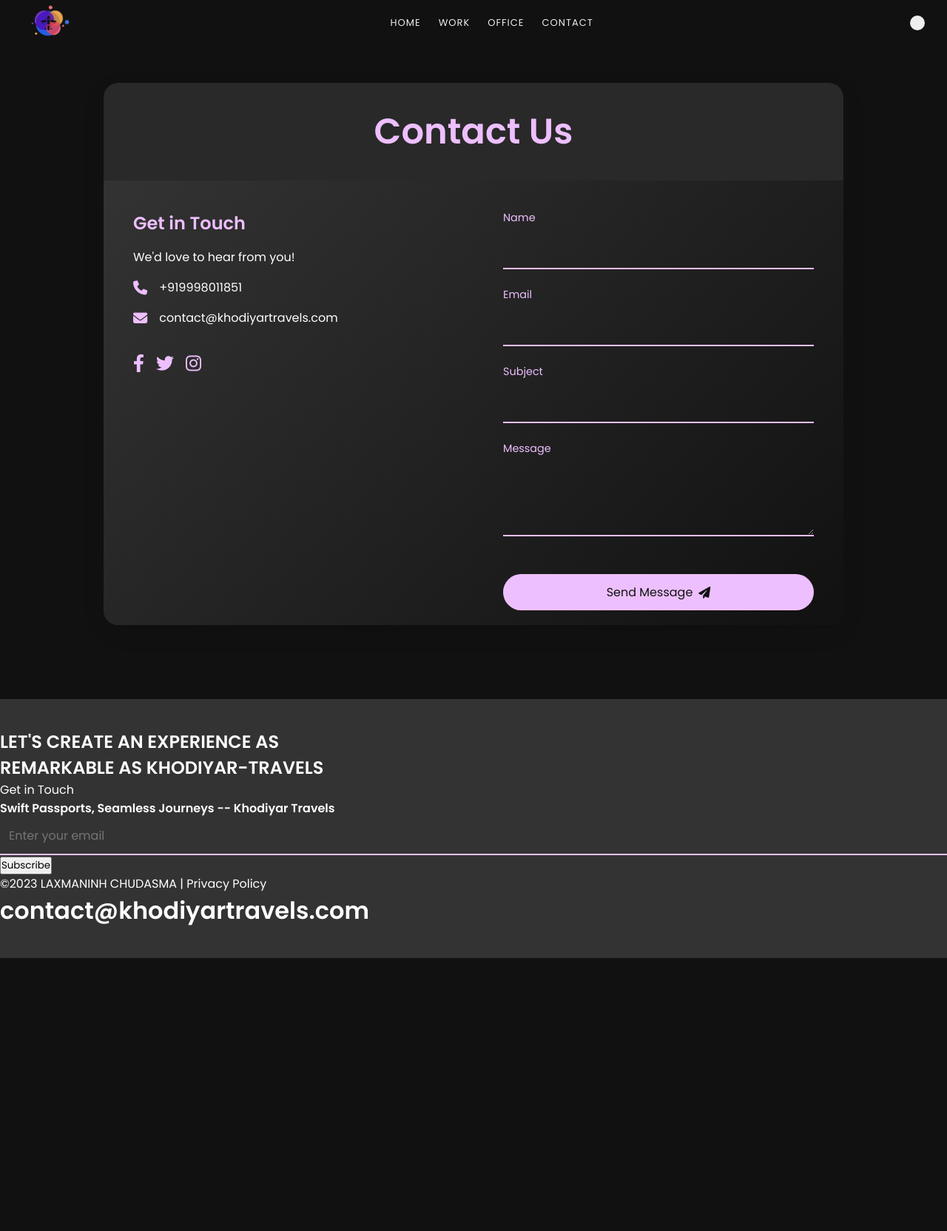
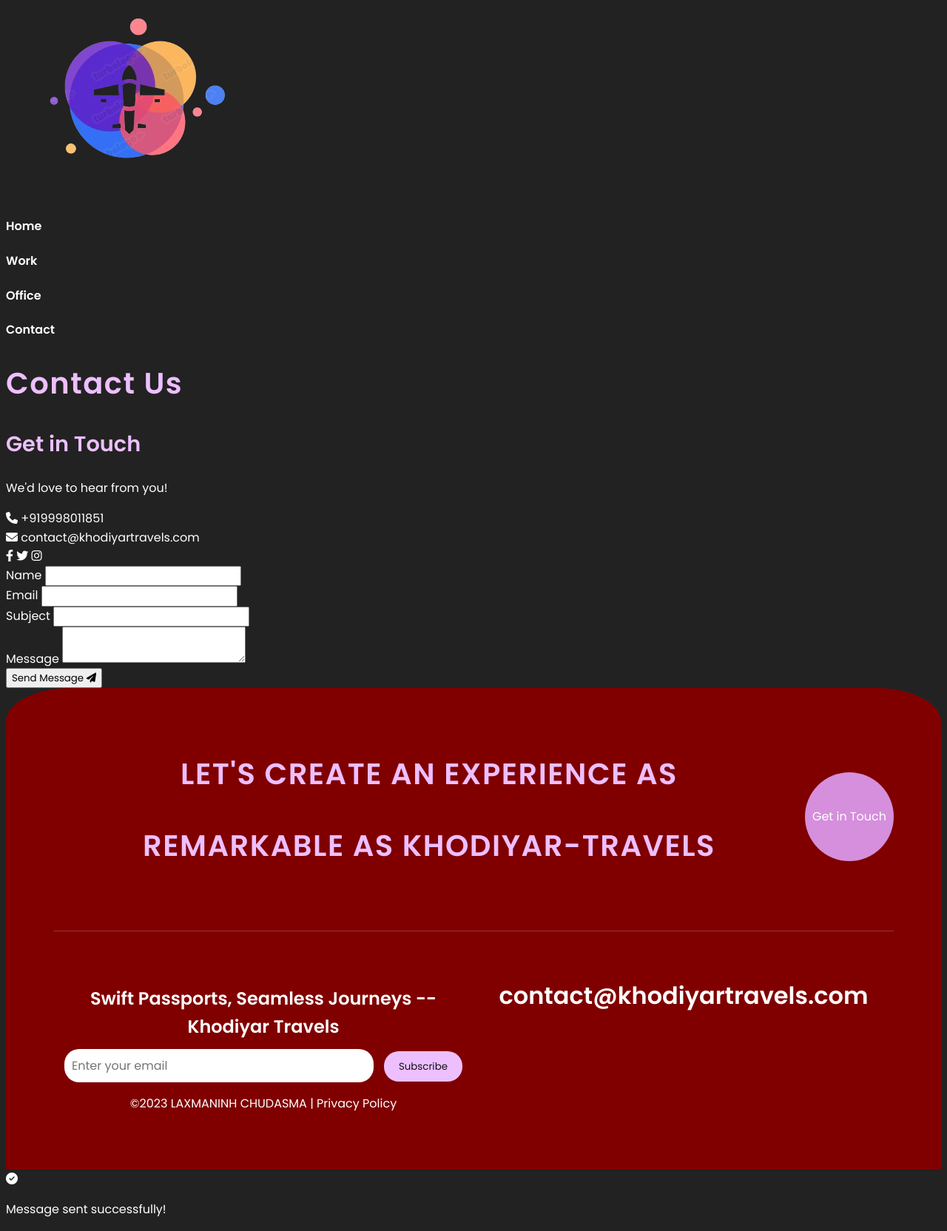
Before and after one commit to meghdeep18/Django_khodiyar, a Django app: page /contact in a window 1280 px wide. Shown: the whole page at 74% size. Before the commit the page ends 1295 px from the top, so only its background shows below. Run offline with Django 5.2, Linux system fonts and the light colour scheme; some libraries are stand-ins or nearby versions.

Commit message:
🍃working with django

```diff
--- a/K_app/static/contact.css
+++ b/K_app/static/contact.css
@@ -1,406 +1,134 @@
 @import url('https://fonts.googleapis.com/css2?family=Poppins:wght@300;400;600&display=swap');
 
-* {
-    margin: 0;
-    padding: 0;
-    box-sizing: border-box;
-    font-family: "Poppins", sans-serif;
+:root {
+    --primary-color: #EDBFFF;
+    --secondary-color: #111;
+    --background-color: #222;
+    --text-color: #fff;
+    --hover-color: #d58fdc;
+    --font-family: "Poppins", sans-serif;
+    --transition-speed: 0.3s;
 }
 
+body, input, textarea, button {
+    font-family: var(--font-family);
+    font-weight: 400;
+    line-height: 1.6;
+}
+
+h1, h2, h4 {
+    font-weight: 600;
+}
+
+.page-title, .footer-text h2 {
+    font-size: 2.5rem;
+    letter-spacing: 1.5px;
+    color: var(--primary-color);
+}
+
+.subtitle {
+    font-size: 1.8rem;
+    color: var(--primary-color);
+}
 body {
-    background-color: #111;
-    color: white;
-    overflow-x: hidden;
+    background-color: var(--background-color);
+    color: var(--text-color);
 }
-a{
+
+a {
+    color: var(--text-color);
     text-decoration: none;
 }
 
-/* Navigation Styles */
-#nav {
-    height: 62px;
-    width: 100%;
-    display: flex;
-    align-items: center;
-    justify-content: space-between;
-    padding: 0 30px;
-    color: #fff;
-    position: fixed;
-    mix-blend-mode: difference;
-    z-index: 99;
+.footer {
+    background-color:maroon;  /* Dark background to differentiate from the content */
+    color: #fff;  /* White text for contrast */
+    padding: 50px 5vw;  /* Padding for spacing */
+    text-align: center;  /* Center-align the text */
+    border-top-left-radius: 7%   ;
+    border-top-right-radius: 7%   ;
+
 }
 
-#nav img {
-    height: 55px;
+.footer .upper {
+    display: flex;
+    justify-content: space-between;
+    align-items: center;
+    flex-wrap: wrap;  /* Allow wrapping on smaller screens */
+    padding-bottom: 30px;
+    border-bottom: 1px solid rgba(255, 255, 255, 0.2);  /* Subtle border between upper and lower sections */
 }
 
-#nav-part2 {
-    display: flex;
-    align-items: center;
-    justify-content: space-between;
-    gap: 10px;
+.footer .upper .footer-text {
+    flex: 1;  /* Take up equal space */
+    margin-bottom: 20px;  /* Spacing for smaller screens */
 }
 
-#nav h4 {
-    text-transform: uppercase;
-    font-size: 13px;
-    font-weight: 400;
-    padding: 7px;
-    cursor: pointer;
-    letter-spacing: 1px;
-}
-
-#nav a {
-    text-decoration: none;
-    color: white;
-}
-
-#nav #circle {
-    height: 20px;
-    width: 20px;
+.footer .upper .circle {
+    background-color: #d58fdc;  /* Fun color for the button */
+    color: #fff;  /* Dark text on light button */
     border-radius: 50%;
-    background-color: #fff;
-}
-
-/* Main Content Styles */
-.main {
-    padding-top: 62px; /* To account for fixed nav */
-    min-height: calc(100vh - 150px); /* Adjust based on your footer height */
+    width: 120px;
+    height: 120px;
     display: flex;
     justify-content: center;
     align-items: center;
-    padding-bottom: 50px;
+    cursor: pointer;
+    transition: transform 0.3s ease, box-shadow 0.3s ease;
 }
 
-.container {
-    background-color: rgba(255, 255, 255, 0.1);
-    border-radius: 20px;
-    box-shadow: 0 10px 30px rgba(0, 0, 0, 0.1);
-    overflow: hidden;
-    width: 100%;
-    max-width: 1000px;
-    margin: 50px auto;
+.footer .upper .circle:hover {
+    transform: scale(1.1);  /* Subtle scale effect on hover */
+    box-shadow: 0 10px 20px rgba(0, 0, 0, 0.2);  /* Shadow for depth */
 }
 
-.page-title {
-    font-size: 3rem;
-    text-align: center;
-    padding: 30px 0;
-    color: #EDBFFF;
+.footer .lower {
+    display: flex;
+    justify-content: space-between;
+    flex-wrap: wrap;  /* Wrap content on smaller screens */
+    padding-top: 30px;
 }
 
-.contact-wrapper {
-    display: flex;
-    background: linear-gradient(135deg, #333 0%, #111 100%);
+.footer .lower .left,
+.footer .lower .right {
+    flex: 1;  /* Take up equal space */
+    margin: 10px 0;  /* Spacing for smaller screens */
 }
 
-.left-section, .right-section {
-    flex: 1;
-    padding: 40px;
-}
-
-.subtitle {
+.footer .lower .left h4 {
     font-size: 1.5rem;
-    margin-bottom: 1rem;
-    color: #EDBFFF;
-}
-
-.contact-info {
-    margin-bottom: 2rem;
-}
-
-.info-item {
-    display: flex;
-    align-items: center;
-    margin-bottom: 1rem;
-}
-
-.info-item i {
-    margin-right: 1rem;
-    font-size: 1.2rem;
-    color: #EDBFFF;
-}
-
-.social-links {
-    display: flex;
-    gap: 1rem;
-}
-
-.social-icon {
-    color: #EDBFFF;
-    font-size: 1.5rem;
-    transition: transform 0.3s ease;
-}
-
-.social-icon:hover {
-    transform: scale(1.2);
-}
-
-.form-group {
-    margin-bottom: 1.5rem;
-    position: relative;
-}
-
-label {
-    display: block;
-    font-size: 0.9rem;
-    margin-bottom: 0.5rem;
-    color: #EDBFFF;
-}
-
-input, textarea {
-    width: 100%;
-    padding: 0.75rem;
-    font-size: 1rem;
-    border: none;
-    border-bottom: 2px solid #EDBFFF;
-    background-color: transparent;
-    color: white;
-    transition: border-color 0.3s ease;
-}
-
-input:focus, textarea:focus {
-    outline: none;
-    border-color: #fff;
-}
-
-.input-animation {
-    position: absolute;
-    bottom: 0;
-    left: 0;
-    width: 0;
-    height: 2px;
-    background-color: #fff;
-    transition: width 0.3s ease;
-}
-
-input:focus + .input-animation,
-textarea:focus + .input-animation {
-    width: 100%;
-}
-
-textarea {
-    resize: vertical;
-    min-height: 100px;
-}
-
-.submit-btn {
-    background: #EDBFFF;
-    color: #111;
-    border: none;
-    padding: 0.75rem 1.5rem;
-    font-size: 1rem;
-    border-radius: 50px;
-    cursor: pointer;
-    transition: transform 0.3s ease, box-shadow 0.3s ease;
-    display: flex;
-    align-items: center;
-    justify-content: center;
-    gap: 0.5rem;
-    width: 100%;
-}
-
-.submit-btn:hover {
-    transform: translateY(-3px);
-    box-shadow: 0 5px 15px rgba(237, 191, 255, 0.3);
-}
-
-/* Footer Styles */
-footer {
-    background-color: #333;
-    color: #fff;
-    padding: 40px 0;
-    font-family: Arial, sans-serif;
-}
-
-.footer-top {
-    display: flex;
-    justify-content: space-around;
-    flex-wrap: wrap;
-    padding-bottom: 20px;
-    border-bottom: 1px solid #444;
-}
-
-.footer-section {
-    flex: 1;
-    min-width: 200px;
-    margin: 20px 0;
-}
-
-.footer-section h3 {
-    font-size: 18px;
-    margin-bottom: 15px;
-    color: #4CAF50;
-}
-
-.footer-section p,
-.footer-section ul {
-    font-size: 14px;
-    line-height: 1.6;
-}
-
-.footer-section ul {
-    list-style: none;
-    padding: 0;
-}
-
-.footer-section ul li {
     margin-bottom: 10px;
 }
 
-.footer-section ul li a {
-    color: #bbb;
-    text-decoration: none;
+.footer .lower .left input {
+    width: 70%;
+    padding: 10px;
+    border: none;
+    border-radius: 20px;
+    margin-right: 10px;
+    font-size: 1rem;
 }
 
-.footer-section ul li a:hover {
-    color: #4CAF50;
+.footer .lower .left button {
+    padding: 10px 20px;
+    background-color: #EDBFFF;
+    color: #111;
+    border: none;
+    border-radius: 20px;
+    cursor: pointer;
+    transition: background-color 0.3s ease;
 }
 
-.footer-section.social ul.social-icons {
-    display: flex;
-    padding: 0;
+.footer .lower .left button:hover {
+    background-color: #d58fdc;  /* Darker shade on hover */
 }
 
-.footer-section.social ul.social-icons li {
-    margin-right: 10px;
+.footer .lower .right p {
+    font-size: 1.2rem;
+    opacity: 0.8;  /* Subtle opacity for secondary text */
 }
 
-.footer-section.social ul.social-icons li a img {
-    width: 30px;
-    height: 30px;
+.footer .lower .right p:hover {
+    opacity: 1;  /* Fully visible on hover */
+    transition: opacity 0.3s ease;
 }
-
-.footer-section.newsletter form {
-    display: flex;
-    flex-direction: column;
-}
-
-.footer-section.newsletter form input[type="email"] {
-    padding: 10px;
-    margin-bottom: 10px;
-    border: none;
-    border-radius: 4px;
-}
-
-.footer-section.newsletter form button {
-    padding: 10px;
-    background-color: #4CAF50;
-    color: white;
-    border: none;
-    border-radius: 4px;
-    cursor: pointer;
-}
-
-.footer-section.newsletter form button:hover {
-    background-color: #45a049;
-}
-
-.footer-bottom {
-    text-align: center;
-    margin-top: 20px;
-}
-
-.footer-bottom p {
-    margin: 0;
-    font-size: 14px;
-}
-
-.footer-bottom p a {
-    color: #4CAF50;
-    text-decoration: none;
-}
-
-.footer-bottom p a:hover {
-    text-decoration: underline;
-}
-
-.success-message {
-    position: fixed;
-    top: 20px;
-    right: -300px;
-    background-color: #4CAF50;
-    color: white;
-    padding: 15px 20px;
-    border-radius: 5px;
-    display: flex;
-    align-items: center;
-    gap: 10px;
-    transition: right 0.5s ease;
-    z-index: 1000;
-}
-
-.success-message.show {
-    right: 20px;
-}
-
-#scrollToTopBtn {
-    position: fixed;
-    bottom: 30px;
-    right: 30px;
-    background-color: #4CAF50;
-    border: none;
-    border-radius: 50%;
-    width: 50px;
-    height: 50px;
-    display: none;
-    justify-content: center;
-    align-items: center;
-    cursor: pointer;
-    z-index: 1000;
-}
-
-#scrollToTopBtn img {
-    width: 25px;
-    height: 25px;
-}
-
-#scrollToTopBtn:hover {
-    background-color: #45a049;
-}
-@keyframes fadeIn {
-    from { opacity: 0; }
-    to { opacity: 1; }
-}
-
-
-footer {
-    animation: fadeIn 1.5s ease-in;
-}
-
-
-
-@media (max-width: 768px) {
-    .contact-wrapper {
-        flex-direction: column;
-    }
-
-    .left-section, .right-section {
-        padding: 30px;
-    }
-
-    .footer .upper, .footer .lower {
-        flex-direction: column;
-        align-items: center;
-    }
-
-    .footer .lower .left input {
-        width: 100%;
-        margin-bottom: 10px;
-    }
-}
-@media (max-width: 768px) {
-    .footer-top {
-        flex-direction: column;
-        align-items: center;
-        text-align: center;
-    }
-
-    .footer-section {
-        margin: 15px 0;
-    }
-
-    .footer-section.social ul.social-icons {
-        justify-content: center;
-    }
-}
--- a/K_app/templates/base.html
+++ b/K_app/templates/base.html
@@ -46,10 +46,6 @@
         s0.parentNode.insertBefore(s1,s0);
     })();
     </script>
-
-
-
-
     {% endblock %}
 
 </body>
--- a/K_app/templates/contact.html
+++ b/K_app/templates/contact.html
@@ -5,18 +5,18 @@
     <meta charset="UTF-8">
     <meta name="viewport" content="width=device-width, initial-scale=1.0">
     <title>Contact Us - Khodiyar Travels</title>
-    <link rel="stylesheet" href="{% static  'contact.css'%}">
+    <link rel="stylesheet" href="{% static 'contact.css' %}">
     <link rel="stylesheet" href="https://cdnjs.cloudflare.com/ajax/libs/font-awesome/6.1.1/css/all.min.css">
 </head>
 <body>
     <header>
         <nav id="nav">
-            <img src="{% static  'Screenshot_2024-08-11_113731-removebg-preview.png'        %}" alt="Khodiyar Travels Logo">
+            <img src="{% static 'Screenshot_2024-08-11_113731-removebg-preview.png' %}" alt="Khodiyar Travels Logo">
             <div id="nav-part2">
-                <a href="/"><h4>Home</h4></a>
-                <a href="/work"><h4>Work</h4></a>
+                <a href="/index"><h4>Home</h4></a>
+                <a href="/work.html"><h4>Work</h4></a>
                 <a href="#"><h4>Office</h4></a>
-                <a href="/contact"><h4>Contact</h4></a>
+                <a href="/contact.html"><h4>Contact</h4></a>
             </div>
             <div id="nav-part3">
                 <div id="circle"></div>
@@ -46,10 +46,10 @@
                         </div>
                     </div>
                     <div class="social-links">
-                        <a href="#" title="link" class="social-icon"><i class="fab fa-facebook-f"></i></a>
-                        <a href="#" title="link"class="social-icon"><i class="fab fa-twitter"></i></a>
+                        <a href="#" class="social-icon"><i class="fab fa-facebook-f"></i></a>
+                        <a href="#" class="social-icon"><i class="fab fa-twitter"></i></a>
                         <!-- <a href="#" class="social-icon"><i class="fab fa-linkedin-in"></i></a> -->
-                        <a href="#" title="link" class="social-icon"><i class="fab fa-instagram"></i></a>
+                        <a href="#" class="social-icon"><i class="fab fa-instagram"></i></a>
                     </div>
                 </div>
                 <div class="right-section">
@@ -116,7 +116,20 @@
         <p>Message sent successfully!</p>
     </div>
 
+    <!-- Tawk.to Live Chat Widget -->
+    <script type="text/javascript">
+    var Tawk_API=Tawk_API||{}, Tawk_LoadStart=new Date();
+    (function(){
+        var s1=document.createElement("script"),s0=document.getElementsByTagName("script")[0];
+        s1.async=true;
+        s1.src='https://embed.tawk.to/YOUR_PROPERTY_ID/DEFAULT';
+        s1.charset='UTF-8';
+        s1.setAttribute('crossorigin','*');
+        s0.parentNode.insertBefore(s1,s0);
+    })();
+    </script>
+
     <script src="https://cdnjs.cloudflare.com/ajax/libs/gsap/3.11.4/gsap.min.js"></script>
-    <script src="{% static  'contact.js'%}"></script>
+    <script src="{% static 'contact.js' %}"></script>
 </body>
 </html>
--- a/K_app/urls.py
+++ b/K_app/urls.py
@@ -9,11 +9,5 @@ urlpatterns = [
      path('contact_submit', contact_submit, name='contact_submit'),
 
 
-    # path('blog', blog, name='blog'),
-
-
-    # path('blog', blog, name='blog'),
-    # path('<slug:slug>/', blog_detail, name='blog_detail'),
-    # path('category/<slug:slug>/', category_posts, name='category_posts'),
 
 ]
```
Also changed, not shown: K_app/static/contact.js (+24 -19 lines), K_app/templates/Work.html (+7 -6 lines), K_app/views.py (+0 -25 lines), K_app/migrations/0002_category_tag_blogpost.py (added), K_app/static/script.js (line endings or trailing spaces), db.sqlite3.
